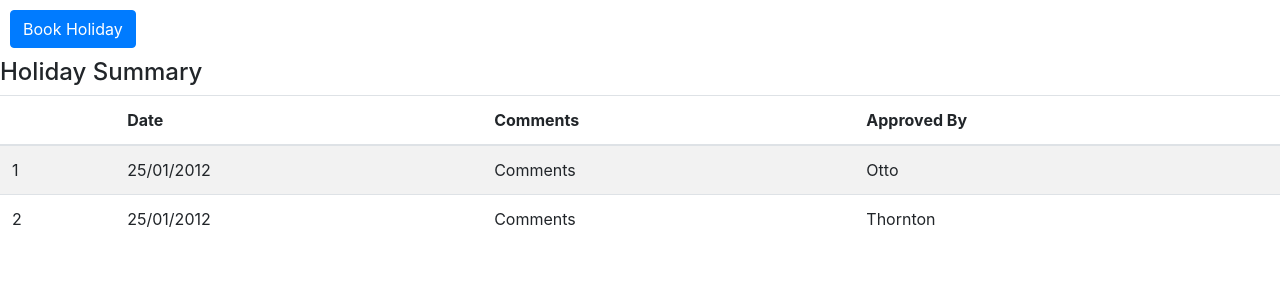
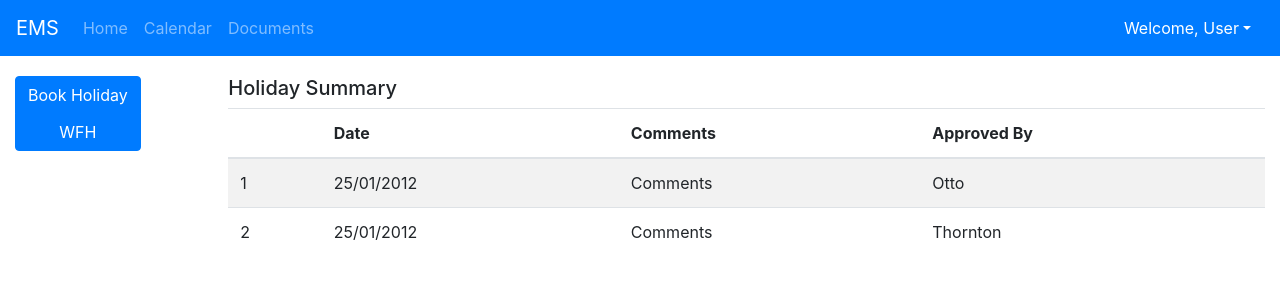
Before and after one commit to im-mk/ems, a React (Create React App) app in the folder web/: page /calendar in a window 1280 px wide. Shown: the top 300 px of the page. Built offline with nearby package versions, Linux system fonts and the light colour scheme.

Commit message:
Added Navbar

```diff
--- a/web/public/index.html
+++ b/web/public/index.html
@@ -1,14 +1,12 @@
 <!DOCTYPE html>
 <html lang="en">
+
 <head>
   <meta charset="utf-8" />
   <link rel="icon" href="%PUBLIC_URL%/favicon.ico" />
   <meta name="viewport" content="width=device-width, initial-scale=1" />
   <meta name="theme-color" content="#000000" />
-    <meta
-      name="description"
-      content="Web site created using create-react-app"
-    />
+  <meta name="description" content="Web site created using create-react-app" />
   <link rel="apple-touch-icon" href="%PUBLIC_URL%/logo192.png" />
   <!--
       manifest.json provides metadata used when your web app is installed on a
@@ -24,8 +22,9 @@
       work correctly both with client-side routing and a non-root public URL.
       Learn how to configure a non-root public URL by running `npm run build`.
     -->
-    <title>React App</title>
+  <title>EMS</title>
 </head>
+
 <body>
   <noscript>You need to enable JavaScript to run this app.</noscript>
   <div id="root"></div>
@@ -40,4 +39,5 @@
       To create a production bundle, use `npm run build` or `yarn build`.
     -->
 </body>
+
 </html>
--- a/web/src/App.css
+++ b/web/src/App.css
@@ -1,5 +1,3 @@
 .App-header {
-  margin-left: 10px;
-  margin-top: 10px;
-  margin-bottom: 10px;
+  margin-bottom: 20px;
 }
--- a/web/src/App.tsx
+++ b/web/src/App.tsx
@@ -1,28 +1,18 @@
-import React, { useState } from 'react';
-import Button from 'react-bootstrap/Button';
-import ButtonGroup from 'react-bootstrap/ButtonGroup';
-import ButtonToolbar from 'react-bootstrap/ButtonToolbar';
-import BookHoliday from './components/BookHoliday';
-import HolidaySummary from './components/HolidaySummary';
+import React from 'react';
+import Calendar from './components/Calendar';
+import Menu from './components/Menu';
+import Container from 'react-bootstrap/Container';
 import './App.css';
 
 function App() {
-  const [modalShow, setModalShow] = useState(false);
-
   return (
-    <div>
-      <ButtonToolbar className="App-header">
-        <ButtonGroup vertical>
-          <Button variant="primary" onClick={() => setModalShow(true)}>
-            Book Holiday
-      </Button>
-        </ButtonGroup>
-        <BookHoliday
-          show={modalShow}
-          onHide={() => setModalShow(false)}
-        />
-      </ButtonToolbar>
-      <HolidaySummary />
+    <div >
+      <div className="App-header">
+        <Menu />
+      </div>
+      <Container fluid>
+        <Calendar />
+      </Container>
     </div>
   );
 }
--- /dev/null
+++ b/web/src/components/Calendar.tsx
@@ -0,0 +1,39 @@
+import React, { useState } from 'react';
+import Button from 'react-bootstrap/Button';
+import ButtonGroup from 'react-bootstrap/ButtonGroup';
+import ButtonToolbar from 'react-bootstrap/ButtonToolbar';
+import Col from 'react-bootstrap/Col';
+import Row from 'react-bootstrap/Row';
+import BookHoliday from './BookHoliday';
+import HolidaySummary from './HolidaySummary';
+
+function Calendar() {
+    const [modalShow, setModalShow] = useState(false);
+
+    return (
+        <div>
+            <Row>
+                <Col md={2}>
+                    <ButtonToolbar className="App-header">
+                        <ButtonGroup vertical>
+                            <Button variant="primary" onClick={() => setModalShow(true)}>
+                                Book Holiday
+                    </Button>
+                            <Button variant="primary" onClick={() => setModalShow(true)}>
+                                WFH
+                    </Button>
+                        </ButtonGroup>
+                        <BookHoliday
+                            show={modalShow}
+                            onHide={() => setModalShow(false)} />
+                    </ButtonToolbar>
+                </Col>
+                <Col md={10}>
+                    <HolidaySummary />
+                </Col>
+            </Row>
+        </div>
+    );
+}
+
+export default Calendar;
--- a/web/src/components/HolidaySummary.tsx
+++ b/web/src/components/HolidaySummary.tsx
@@ -4,9 +4,9 @@ import Table from 'react-bootstrap/Table';
 function HolidaySummary() {
     return (
         <div>
-            <h4>Holiday Summary</h4>
+            <h5>Holiday Summary</h5>
             <div>
-                <Table striped hover>
+                <Table striped hover responsive>
                     <thead>
                         <tr>
                             <th></th>
--- /dev/null
+++ b/web/src/components/Menu.tsx
@@ -0,0 +1,25 @@
+import React from 'react';
+import Navbar from 'react-bootstrap/Navbar';
+import Nav from 'react-bootstrap/Nav';
+import DropdownButton from 'react-bootstrap/DropdownButton';
+import Dropdown from 'react-bootstrap/Dropdown';
+
+function Menu() {
+    return (
+        <>
+            <Navbar bg="primary" variant="dark">
+                <Navbar.Brand href="#home">EMS</Navbar.Brand>
+                <Nav className="mr-auto">
+                    <Nav.Link href="#home">Home</Nav.Link>
+                    <Nav.Link href="#calendar">Calendar</Nav.Link>
+                    <Nav.Link href="#documents">Documents</Nav.Link>
+                </Nav>
+                <DropdownButton id="dropdown-basic-button" title="Welcome, User">
+                    <Dropdown.Item href="#/action-1">Logout</Dropdown.Item>
+                </DropdownButton>
+            </Navbar>
+        </>
+    );
+}
+
+export default Menu;
```
Also changed, not shown: web/src/components/Documents.tsx (added, +12 -0 lines). Lines whose indentation alone changed are shown as unchanged.
